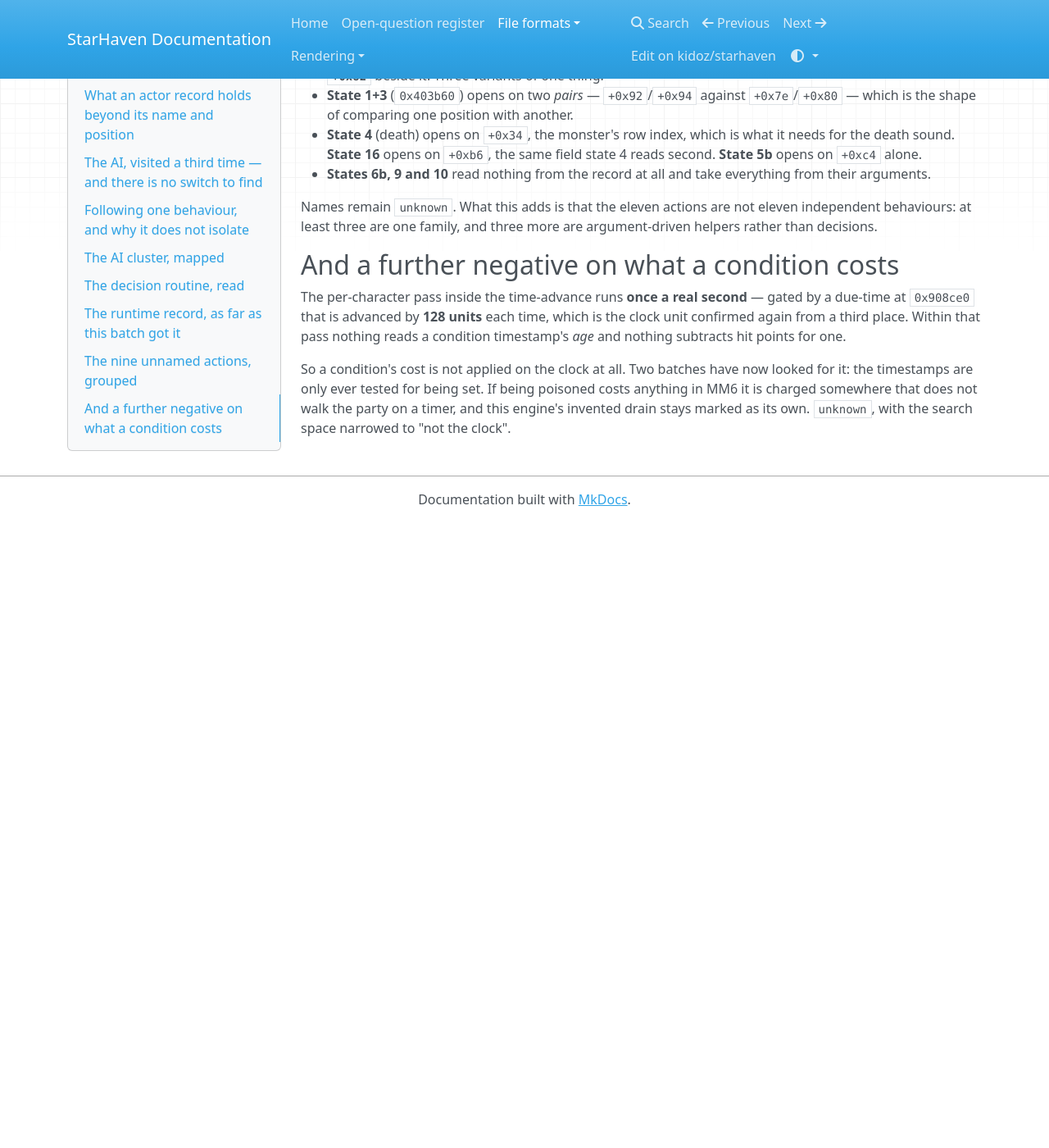
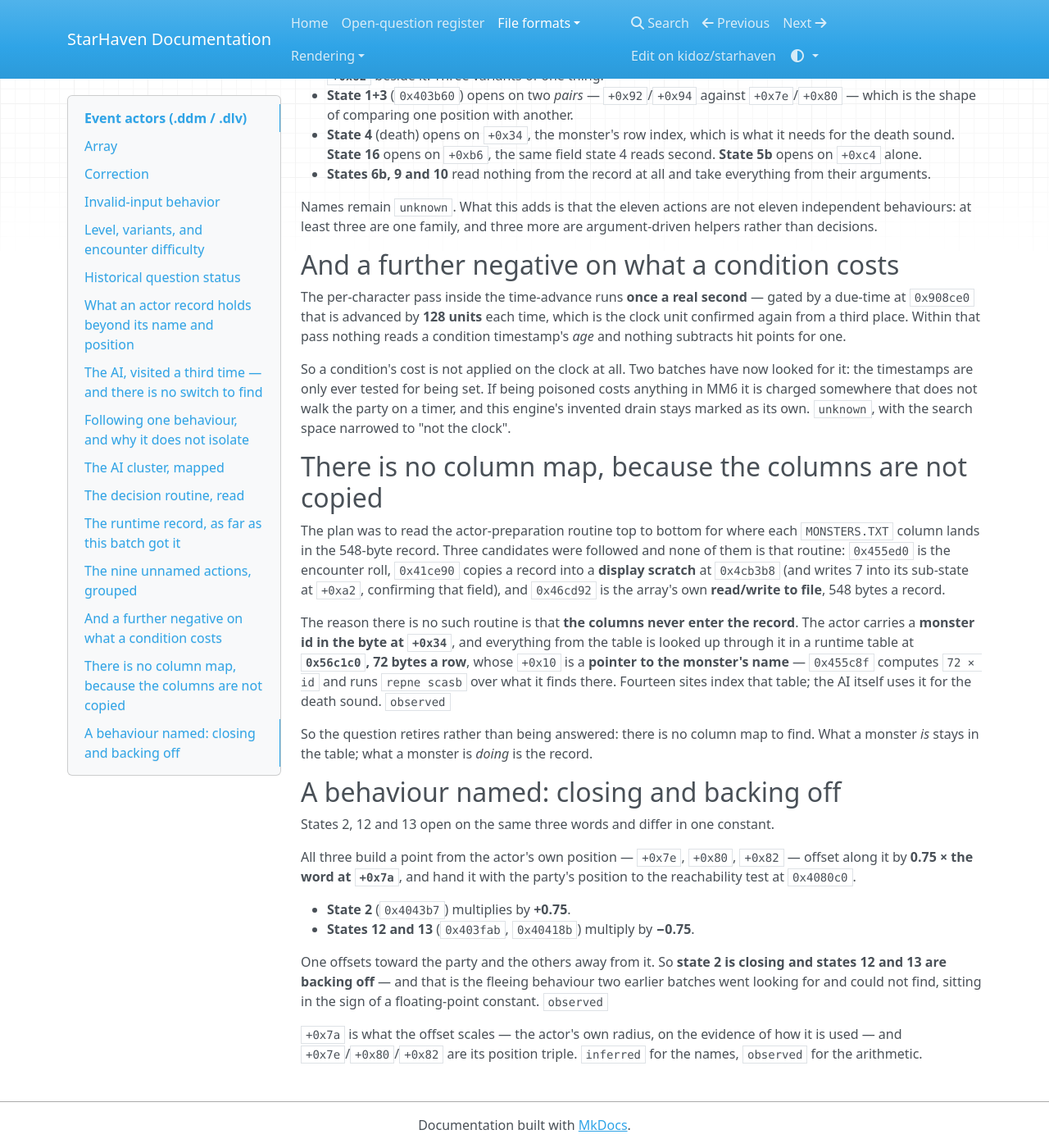
Before and after one commit to kidoz/starhaven, an MkDocs documentation site: the page built from docs/formats/event-actors.md, in a window 1280 px wide and 1400 px high, scrolled down 7795 px. Shown: the whole window at 82% size. Built offline with MkDocs 1.6.1, drawn with Linux system fonts in a browser that asks for light colours; nearby versions of some CDN libraries; before the commit the page ends 8432 px from its top, so only the background shows below that.

Commit message:
Name closing and backing off, and retire the column map

```diff
--- a/docs/formats/event-actors.md
+++ b/docs/formats/event-actors.md
@@ -374,3 +374,44 @@ now looked for it: the timestamps are only ever tested for being set. If
 being poisoned costs anything in MM6 it is charged somewhere that does not
 walk the party on a timer, and this engine's invented drain stays marked as
 its own. `unknown`, with the search space narrowed to "not the clock".
+
+## There is no column map, because the columns are not copied
+
+The plan was to read the actor-preparation routine top to bottom for where
+each `MONSTERS.TXT` column lands in the 548-byte record. Three candidates
+were followed and none of them is that routine: `0x455ed0` is the encounter
+roll, `0x41ce90` copies a record into a **display scratch** at `0x4cb3b8`
+(and writes 7 into its sub-state at `+0xa2`, confirming that field), and
+`0x46cd92` is the array's own **read/write to file**, 548 bytes a record.
+
+The reason there is no such routine is that **the columns never enter the
+record**. The actor carries a **monster id in the byte at `+0x34`**, and
+everything from the table is looked up through it in a runtime table at
+**`0x56c1c0`, 72 bytes a row**, whose `+0x10` is a **pointer to the
+monster's name** — `0x455c8f` computes `72 × id` and runs `repne scasb` over
+what it finds there. Fourteen sites index that table; the AI itself uses it
+for the death sound. `observed`
+
+So the question retires rather than being answered: there is no column map
+to find. What a monster *is* stays in the table; what a monster is *doing*
+is the record.
+
+## A behaviour named: closing and backing off
+
+States 2, 12 and 13 open on the same three words and differ in one constant.
+
+All three build a point from the actor's own position — `+0x7e`, `+0x80`,
+`+0x82` — offset along it by **0.75 × the word at `+0x7a`**, and hand it with
+the party's position to the reachability test at `0x4080c0`.
+
+- **State 2** (`0x4043b7`) multiplies by **+0.75**.
+- **States 12 and 13** (`0x403fab`, `0x40418b`) multiply by **−0.75**.
+
+One offsets toward the party and the others away from it. So **state 2 is
+closing and states 12 and 13 are backing off** — and that is the fleeing
+behaviour two earlier batches went looking for and could not find, sitting in
+the sign of a floating-point constant. `observed`
+
+`+0x7a` is what the offset scales — the actor's own radius, on the evidence
+of how it is used — and `+0x7e`/`+0x80`/`+0x82` are its position triple.
+`inferred` for the names, `observed` for the arithmetic.
```
Also changed, not shown: README.md (+15 -0 lines).
